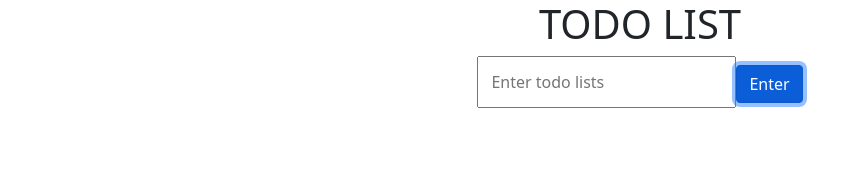
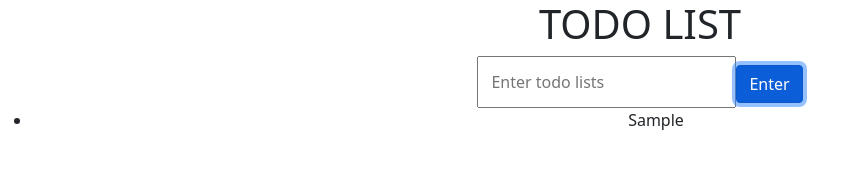
Before and after one commit to aalekh42/React-typescript, a React (Create React App) app: page / in a window 1280 px wide. Both pictures are taken after typing "Sample" into the empty fields and a click on the button "Enter". Shown: the top 182 px of the page, without its empty margins (0-856 px from the left). Built offline with nearby package versions, Linux system fonts and the light colour scheme.

Commit message:
Using useRef hook to change the focus from textbox to body

```diff
--- a/src/App.tsx
+++ b/src/App.tsx
@@ -1,28 +1,34 @@
-import React,{useState} from 'react';
-import './App.css';
-import  Home  from './components/Home';
-import { Todo } from './model';
+import React, { useState } from "react";
+import "./App.css";
+import Home from "./components/Home";
+import { Todo } from "./model";
 
+const App: React.FC = () => {
+  const [todo, setTodo] = useState<string>(""); //<string> is used to assign type
+  const [todos, setTodos] = useState<Todo[]>([]);
 
-const App:React.FC=()=> {
-  const [todo, setTodo] = useState<string>("");//<string> is used to assign type
-  const [todos,setTodos] = useState<Todo[]>([]);
+  const handleAdd = (e: React.FormEvent) => {
+    e.preventDefault();
+    if (todo) {
+      setTodos([...todos, { id: Date.now(), todo, isCompleted: false }]);
+      setTodo("");
+    }
+  };
 
-  const handleAdd=(e:React.FormEvent)=>{
-    e.preventDefault();
-    if(todo){
-      setTodos([...todos,{id:Date.now(),todo,isCompleted:false}]);
-      setTodo('')
-    }
-  }
-
-  console.log(todos)
+  console.log(todos);
   return (
     <div className="App">
       <h1>TODO LIST</h1>
-      <Home todo={todo} setTodo={setTodo} handleAdd={handleAdd}/>
+      <Home todo={todo} setTodo={setTodo} handleAdd={handleAdd} />
+      {todos.map((elem, index) => {
+        return (
+          <ul>
+            <li>{elem.todo}</li>
+          </ul>
+        );
+      })}
     </div>
   );
-}
+};
 
 export default App;
--- a/src/components/Home.tsx
+++ b/src/components/Home.tsx
@@ -8,14 +8,17 @@ interface Props{
 
   //const Home :React.FC<Props>=({todo,setTodo}) OR const Home=({todo,setTodo}:Props)
 const Home :React.FC<Props>=({todo,setTodo,handleAdd}) => {
-
+  const inputRef = React.useRef<HTMLInputElement>(null);
   return (
     <>
         <div className='home-container fluid-container'>
             <div className="row">
                 <div className='col-12'>
-                    <form onSubmit={handleAdd}>
-                        <input type="input" value={todo} onChange={(e)=>setTodo(e.target.value)} placeholder='Enter todo lists'style={{padding:'12px'}} className='input__item'/>
+                    <form onSubmit={(e)=>{
+                        handleAdd(e);
+                        inputRef.current?.blur();
+                    }}>
+                        <input ref={inputRef} type="input" value={todo} onChange={(e)=>setTodo(e.target.value)} placeholder='Enter todo lists'style={{padding:'12px'}} className='input__item'/>
                         <button className='btn btn-primary' >Enter</button>
                     </form>
                 </div>
```
